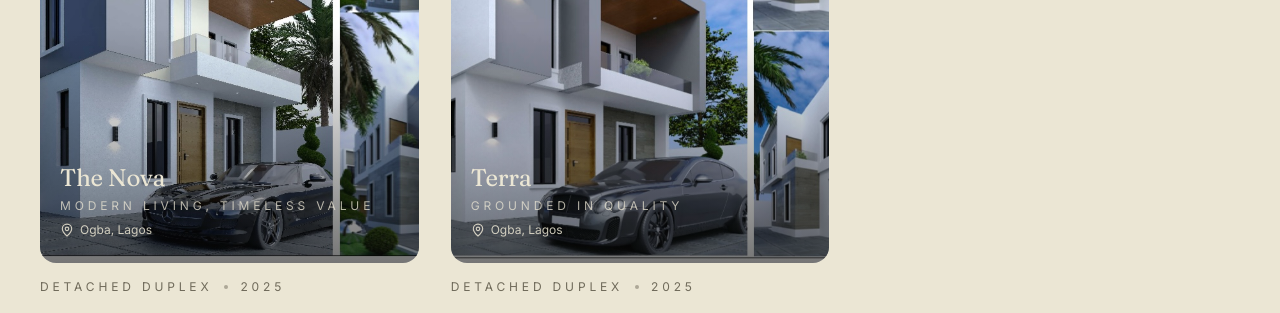
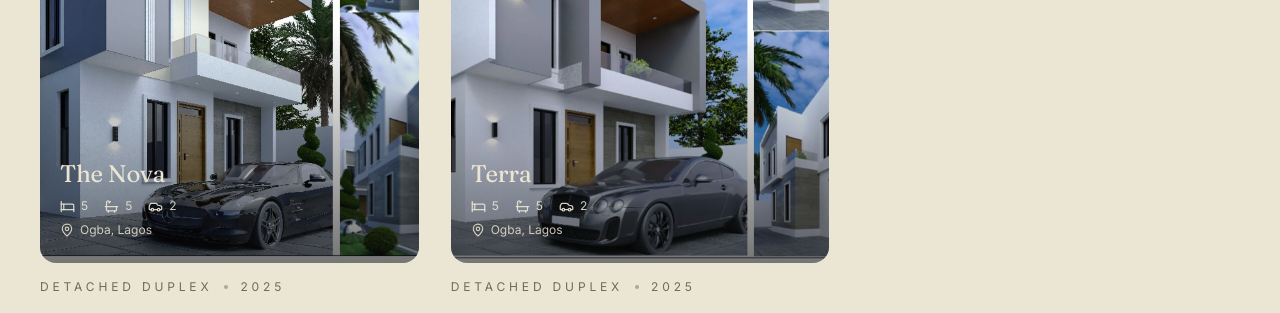
Before and after one commit to EssienAbasiama/citymore-homes, a Next.js app: page / in a window 1280 px wide. Shown: the part 1640-1953 px from the top of the page. Built offline with nearby package versions, Linux system fonts and the light colour scheme.

Commit message:
Project cards: replace tagline with beds/baths/parking specs
Both projects now show a quick spec row (5 beds, 5 baths, 2 parking) with
bed/bath/car icons in place of the tagline on the card.

```diff
--- a/components/ProjectCard.jsx
+++ b/components/ProjectCard.jsx
@@ -3,7 +3,7 @@
 import Link from "next/link";
 import Image from "next/image";
 import { motion } from "framer-motion";
-import { MapPin, ArrowUpRight } from "lucide-react";
+import { MapPin, ArrowUpRight, Bed, Bath, Car } from "lucide-react";
 
 const statusStyles = {
   Completed: "bg-bone/95 text-ink",
@@ -45,10 +45,24 @@ export default function ProjectCard({ project, index = 0 }) {
 
           <div className="absolute inset-x-0 bottom-0 p-5 text-bone">
             <p className="font-display text-2xl leading-snug">{project.name}</p>
-            {project.tagline && (
-              <p className="mt-1 text-xs uppercase tracking-eyebrow text-bone/75">
-                {project.tagline}
-              </p>
+            {(project.beds != null || project.baths != null || project.cars != null) && (
+              <div className="mt-2 flex items-center gap-4 text-xs text-bone/90">
+                {project.beds != null && (
+                  <span className="inline-flex items-center gap-1.5">
+                    <Bed size={15} /> {project.beds}
+                  </span>
+                )}
+                {project.baths != null && (
+                  <span className="inline-flex items-center gap-1.5">
+                    <Bath size={15} /> {project.baths}
+                  </span>
+                )}
+                {project.cars != null && (
+                  <span className="inline-flex items-center gap-1.5">
+                    <Car size={15} /> {project.cars}
+                  </span>
+                )}
+              </div>
             )}
             <p className="mt-2 inline-flex items-center gap-1.5 text-xs text-bone/85">
               <MapPin size={14} /> {project.location}
--- a/data/projects.js
+++ b/data/projects.js
@@ -16,6 +16,10 @@ export const projects = [
     duration: "7 months",
     featured: true,
     cover: "/projects/the-nova/IMG_8334.png",
+    // Quick specs shown on the project card (beds · baths · parking).
+    beds: 5,
+    baths: 5,
+    cars: 2,
     summary:
       "A four-bedroom detached duplex with a BQ in Ogba, finished to a turnkey smart-home standard — solar-ready power, full CCTV and smart access, and a fully fitted kitchen.",
     overview: [
@@ -84,6 +88,10 @@ export const projects = [
     duration: "7 months",
     featured: true,
     cover: "/projects/terra/IMG_8335.png",
+    // Quick specs shown on the project card (beds · baths · parking).
+    beds: 5,
+    baths: 5,
+    cars: 2,
     summary:
       "A four-bedroom detached duplex with a BQ in Ogba, finished to a turnkey smart-home standard — solar-ready power, full CCTV and smart access, and a fully fitted kitchen.",
     overview: [
```
